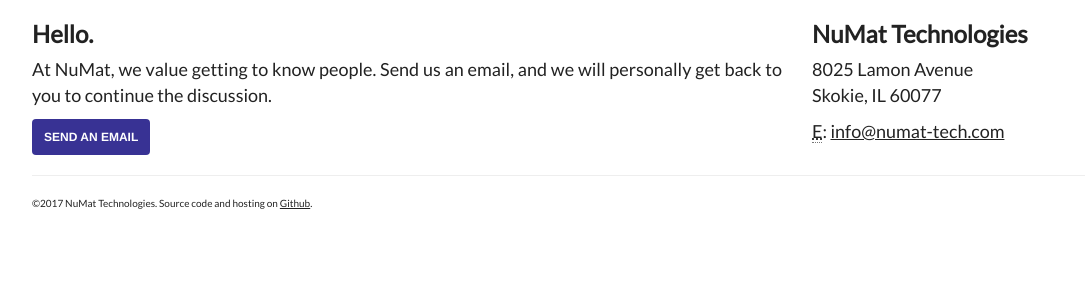
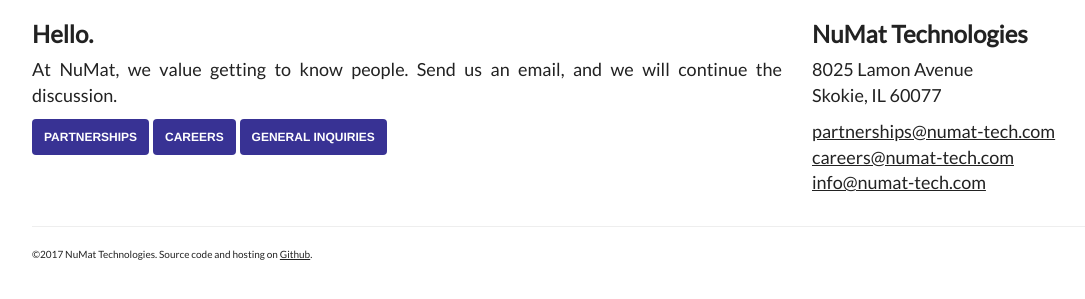
Before and after one commit to numat/numat.github.io, a Jekyll site: the page built from contact.html, in a window 1280 px wide and 900 px high, scrolled down 100 px, cut to the strip 484-783 px from the top of the window. Shown: the whole strip, without its empty margins (38-1123 px from the left). Built offline with Jekyll 4.4.1, drawn with Linux system fonts in a browser that asks for light colours; nearby versions of some CDN libraries; comment, search, counter and statistics services are not loaded.

Commit message:
Added multiple email endpoints to contact page

```diff
--- a/contact.html
+++ b/contact.html
@@ -16,9 +16,15 @@
     <div class="col-sm-8">
       <h3>Hello.</h3>
       <p>At NuMat, we value getting to know people. Send us an email,
-      and we will personally get back to you to continue the discussion.</p>
-      <a href="mailto:info@numat-tech.com">
-        <button type="submit" class="btn btn-primary">Send an email</button>
+      and we will continue the discussion.</p>
+      <a style="text-decoration: none" href="mailto:partnerships@numat-tech.com">
+        <button type="submit" class="btn btn-primary">Partnerships</button>
+      </a>
+      <a style="text-decoration: none" href="mailto:careers@numat-tech.com">
+        <button type="submit" class="btn btn-primary">Careers</button>
+      </a>
+      <a style="text-decoration: none" href="mailto:info@numat-tech.com">
+        <button type="submit" class="btn btn-primary">General Inquiries</button>
       </a>
     </div>
 
@@ -28,7 +34,11 @@
       8025 Lamon Avenue<br>
       Skokie, IL 60077<br>
       </p>
-      <p><i class="icon-envelope-alt"></i> <abbr title="Email">E</abbr>: <a href="mailto:info@numat-tech.com">info@numat-tech.com</a></p>
+      <p>
+        <a href="mailto:partnerships@numat-tech.com">partnerships@numat-tech.com</a> <br />
+        <a href="mailto:careers@numat-tech.com">careers@numat-tech.com</a> <br />
+        <a href="mailto:info@numat-tech.com">info@numat-tech.com</a>
+      </p>
     </div>
   </div>
 </div>
```
